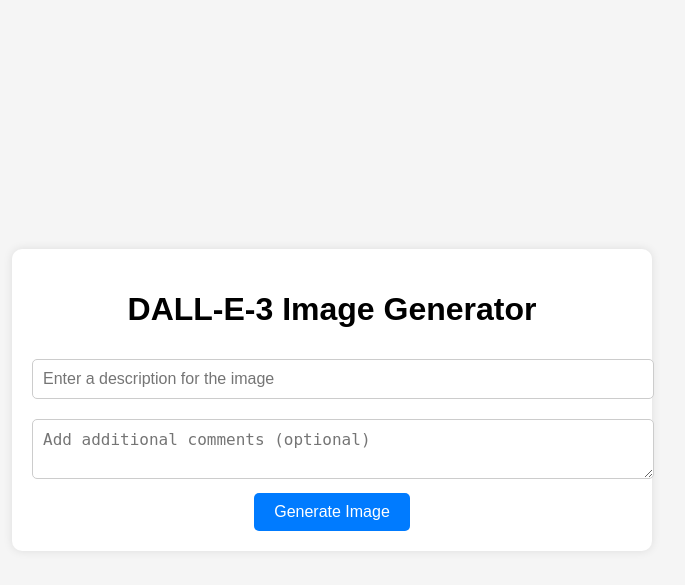
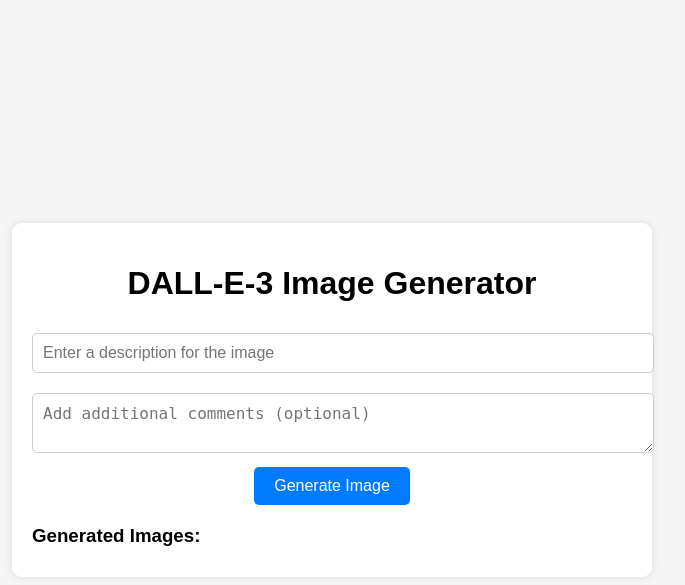
Before and after one commit to janiscirulis/JCU-WebApp-DALL-e, a Flask app: page / in a window 1280 px wide. Shown: the top 585 px of the page, without its empty margins (308-993 px from the left). Run offline with Flask 3, Linux system fonts and the light colour scheme.

Commit message:
Update index.html

```diff
--- a/templates/index.html
+++ b/templates/index.html
@@ -56,6 +56,20 @@
             max-width: 100%;
             height: auto;
         }
+        .image-list {
+            margin-top: 20px;
+            text-align: left;
+        }
+        .image-list h3 {
+            margin-bottom: 10px;
+        }
+        .image-list .image-item {
+            margin: 10px 0;
+        }
+        .image-list img {
+            max-width: 100%;
+            height: auto;
+        }
     </style>
 </head>
 <body>
@@ -63,8 +77,8 @@
 <div class="container">
     <h1>DALL-E-3 Image Generator</h1>
     <form method="POST">
-        <input type="text" name="prompt" placeholder="Enter a description for the image" required value="{{ prompt }}">
-        <textarea name="additional_comments" placeholder="Add additional comments (optional)">{{ additional_comments }}</textarea>
+        <input type="text" name="prompt" placeholder="Enter a description for the image" required>
+        <textarea name="additional_comments" placeholder="Add additional comments (optional)"></textarea>
         <button type="submit">Generate Image</button>
     </form>
 
@@ -73,14 +87,16 @@
     <div class="error">{{ error }}</div>
     {% endif %}
 
-    <!-- Display generated image -->
-    {% if image_url %}
-    <div class="image-result">
-        <h2>Generated Image:</h2>
-        <img src="{{ image_url }}" alt="Generated Image">
-        <button onclick="window.location.reload();">Generate New Image</button>
+    <!-- Display generated images -->
+    <div class="image-list">
+        <h3>Generated Images:</h3>
+        {% for image in generated_images %}
+        <div class="image-item">
+            <strong>Prompt:</strong> {{ image.prompt }}<br>
+            <img src="{{ image.url }}" alt="Generated Image">
+        </div>
+        {% endfor %}
     </div>
-    {% endif %}
 </div>
 
 </body>
```
